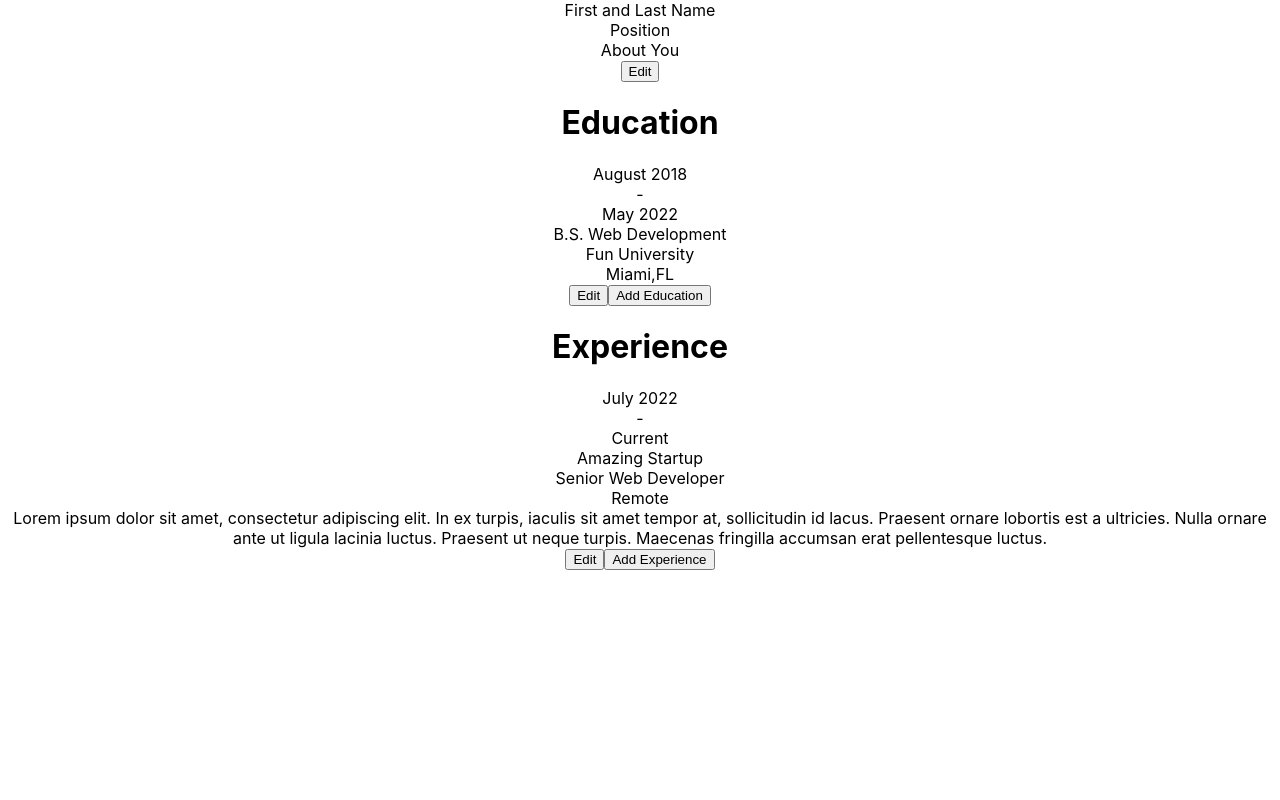
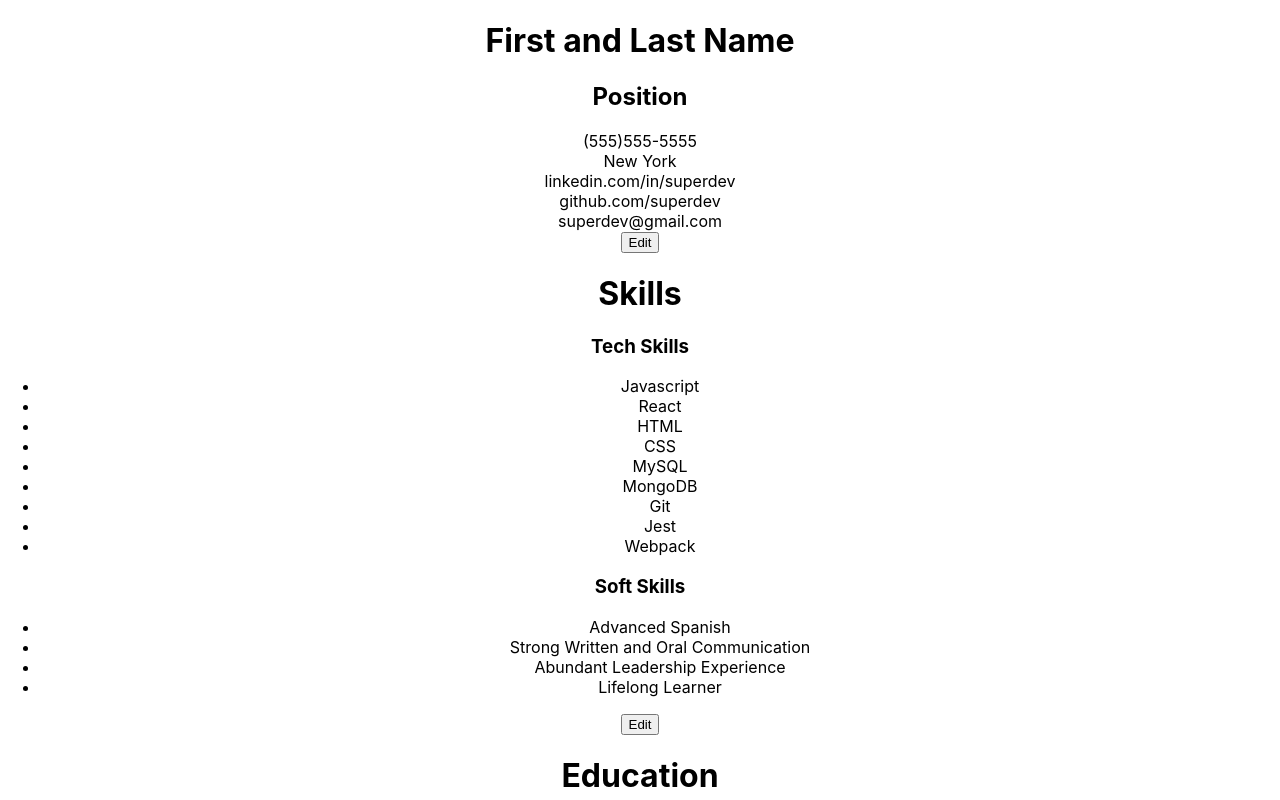
Before and after one commit to sophlanz/cv-generator, a React (Create React App) app: page / in a window 1280 px wide. Shown: the top 800 px of the page. Built offline with nearby package versions, Linux system fonts and the light colour scheme.

Commit message:
add and remove soft and tech skills

```diff
--- a/src/App.js
+++ b/src/App.js
@@ -3,11 +3,12 @@ import './App.css';
 import About from "./components/About";
 import Education from "./components/Education";
 import Experience from "./components/Experience";
-
+import Skills from './components/Skills';
 function App() {
   return (
     <div className="App">
         <About/>
+        <Skills/>
         <Education/>
         <Experience/>
     </div>
--- a/src/components/About.js
+++ b/src/components/About.js
@@ -7,8 +7,12 @@ class About extends React.Component {
         this.state = {
             name: "First and Last Name",
             title: "Position",
-            aboutMe: "About You",
-            edit:false
+            edit:false,
+            phone:"(555)555-5555",
+            email:"superdev@gmail.com",
+            city: "New York",
+            linkedin:"linkedin.com/in/superdev",
+            github:"github.com/superdev"
         };
     };
     editAbout = (e) => {
@@ -17,23 +21,15 @@ class About extends React.Component {
         //set the edit to true, the popup window will appear
        this.setState({edit:true});
     };
-    handleChange = (e,name) => {
-        const target = e.target;
-        console.log(target)
-        //check id of the event, to know which state element to update
-        if(name==="nameInput") {
-            console.log(e)
-            this.setState({name:target.value});
-            console.log(this.state);
-        } else if (name==="titleInput") {
-            this.setState({title:target.value});
-            console.log(this.state)
-        }else {
-            console.log(target)
-            this.setState({aboutMe:target.value})
-        }
-
-    }
+    handleChange = (e) => {
+        e.preventDefault();
+        //get the target name to get the name we want to change
+        const name=e.target.name;
+        //set state based on the name from the target, and target value
+        this.setState({
+            [name]:e.target.value
+        })
+    };
     handleSubmit = (e) => {
         //turn edit to false so the popup window will disappear
         this.setState({edit:false});
@@ -41,28 +37,54 @@ class About extends React.Component {
 
     render() {
 
-        const {name,title,aboutMe,edit} = this.state;
+        const {name,title,edit,phone,city,linkedin,github,email} = this.state;
         return(
             <div>
             <form>
-                <div id="name" value={name} >{name}</div>
-                <div id="title" value={title}>{title}</div>
-                <div id="aboutMe"  value={aboutMe} >{aboutMe}</div>
+                <h1 id="name" value={name} >{name}</h1>
+                <h2 id="title" value={title}>{title}</h2>
+                <div id="phone"  value={phone} >{phone}</div>
+                <div id="city"  value={city} >{city}</div>
+                <div id="linkedin"  value={linkedin} >{linkedin}</div>
+                <div id="github"  value={github} >{github}</div>
+                <div id="email"  value={email} >{email}</div>
                 <button onClick= {this.editAbout}>Edit</button>
             </form>
             {/*if the edit state is true, show the input fields*/ }
             {edit ?
             <form onSubmit={this.handleSubmit}>
                 <label htmlFor="name">Name
-                <input name="nameInput" type="text" onChange={e=> this.handleChange(e,"nameInput")}/>
+                <input name="name" type="text" onChange={this.handleChange}/>
                 </label>
 
                 <label htmlFor="title">Position
-                <input name="titleInput" type="text"  onChange= {e=>this.handleChange(e,"titleInput")}/>
+                <input name="title" type="text"  onChange= {this.handleChange}/>
                 </label>
 
-                <label htmlFor="aboutMe">About you</label>
-                <input name = "aboutMeInput"type="text" onChange= {e=>this.handleChange(e,"aboutMeInput")}/>
+
+                <label htmlFor="phone">Phone Number
+                <input name="phone" type="text"  onChange= {this.handleChange}/>
+                </label>
+
+
+                <label htmlFor="city">City
+                <input name="city" type="text"  onChange= {this.handleChange}/>
+                </label>
+
+
+                <label htmlFor="linkedin">Linkedin
+                <input name="linkedin" type="text"  onChange= {this.handleChange}/>
+                </label>
+
+
+                <label htmlFor="github">Github
+                <input name="github" type="text"  onChange= {this.handleChange}/>
+                </label>
+
+
+                <label htmlFor="email">Email
+                <input name="email" type="text"  onChange= {this.handleChange}/>
+                </label>
                 <button type="submit">Submit Changes</button>
             </form>
             : null
--- a/src/components/Experience.js
+++ b/src/components/Experience.js
@@ -122,7 +122,7 @@ class Experience extends React.Component {
 
         return(
             <div>
-                    <h1>Experience</h1>
+                    <h1>Work Experience</h1>
                  {/*what we want to display on the screen as the final product */}
                  {/*If there's only 1 experience, just show the [0] of experiences array */}
                  {additional === 1 ?
--- a/src/components/Skills.js
+++ b/src/components/Skills.js
@@ -1 +1,192 @@
 import React from 'react';
+class Skills extends React.Component {
+    constructor(props){
+        super(props);
+        //skills  object which holds soft skills and technical skills array of strings
+        this.state={
+            skills:{
+                techSkills:["Javascript", "React", "HTML", "CSS", "MySQL", "MongoDB", "Git","Jest","Webpack"],
+                softSkills:["Advanced Spanish",
+                "Strong Written and Oral Communication",
+                "Abundant Leadership Experience",
+                "Lifelong Learner"
+            ]
+            },
+            edit:false,
+            addSkillTech:false,
+            addSkillSoft:false,
+            skill: " "
+        };
+    };
+    editSkills = ()=> {
+        //change edit state to true so inputs appear
+        this.setState({
+            edit:true
+        });
+    };
+    addSkillTech = ()=> {
+        //set addSkill state to true
+        this.setState({
+            addSkillTech:true
+        });
+    };
+    addSkillSoft = ()=> {
+        this.setState({
+            addSkillSoft:true
+        });
+    }
+    handleChange = (e) => {
+        //set the value of the target to skill in state
+        this.setState({
+            skill:e.target.value
+        })
+    }
+    submitAdd = (e) => {
+        const skillType = e.target.id;
+        //get array of soft skills and tech skills
+        const softSkills = [...this.state.skills.softSkills];
+        const techSkills = [...this.state.skills.techSkills];
+
+        if(skillType==="submitTechSkill") {
+            //get array of tech skills
+            const techSkills = [...this.state.skills.techSkills];
+            const softSkills = [...this.state.skills.softSkills];
+            //push the value saved in state under skill to the array
+            const newSkill = this.state.skill;
+            techSkills.push(newSkill);
+            //reset state of techSkills using updated array
+            this.setState({
+                skills:{techSkills:techSkills,
+                        softSkills:softSkills
+                }
+
+            },()=> console.log(this.state.skills));
+        } else {
+
+             //push the value saved in state under skill to the array
+             const newSkill = this.state.skill;
+             softSkills.push(newSkill);
+             //reset state of techSkills using updated array
+             this.setState({
+                 skills:{softSkills:softSkills,
+                        techSkills:techSkills
+                }
+             });
+        }
+        //reset all of the edits in state and the skill holder
+        this.setState ({
+
+            addSkillTech:false,
+            addSkillSoft:false,
+            skill:" "
+        });
+    };
+     deleteSkill = (e) =>  {
+         //check the id "deleteTechSkill" or soft skill from the target, so we know which array to update
+        const skillType = e.target.id
+         //get index from value of target so we now which skill to delete
+        const index = e.target.value;
+        //dubplicate arrays to be update
+        let techSkills = [...this.state.skills.techSkills];
+        let softSkills = [...this.state.skills.softSkills];
+        if(skillType==="deleteTechSkill") {
+            //use the index to splice from array
+            techSkills.splice(index,1);
+            //update state
+            this.setState({
+                skills:{
+                    techSkills:techSkills,
+                    softSkills:softSkills
+                }
+            })
+
+        } else {
+            //use the index to splice from array
+            softSkills.splice(index,1);
+            //update state
+            this.setState({
+                skills:{
+                    techSkills:techSkills,
+                    softSkills:softSkills
+                }
+            })
+        }
+     };
+  finishDelete = () => {
+      this.setState({
+          edit:false
+      })
+  };
+    render(){
+        console.log(this.state);
+        const {skills,edit, addSkillTech,addSkillSoft} = this.state
+        const{techSkills,softSkills} = this.state.skills
+        const techSkillList = techSkills ? techSkills.map((skill,index)=> <li key={index}>{skill}</li>) : null
+        const softSkillList = softSkills? softSkills.map((skill,index)=> <li key = {index}>{skill}</li>) : null
+        const techSkillListEdit = techSkills ? techSkills.map((skill,index)=><div> <li key={index}>{skill}</li> <button value={index} id="deleteTechSkill" onClick={this.deleteSkill}>Delete</button></div>) : null
+        const softSkillListEdit = softSkills? softSkills.map((skill,index)=> <div> <li key={index}>{skill}</li> <button value={index} id="deleteSoftSkill" onClick={this.deleteSkill}>Delete</button></div>) : null
+        return(
+
+            <div>
+                <h1>Skills</h1>
+                  {/*Edit skills, re-map all of the skills and add a delete button */}
+                  {edit ?
+                  <div>
+                    <h3>Tech Skills</h3>
+                    <ul>
+                    {techSkillListEdit}
+                    </ul>
+                    <button onClick = {this.addSkillTech}>Add Tech Skill</button>
+                    <h3>Soft Skills</h3>
+                    <ul>
+                    {softSkillListEdit}
+                    </ul>
+                    <button onClick = {this.addSkillSoft}>Add Soft Skill</button>
+                    <button onClick={this.finishDelete}>Finish</button>
+                </div>
+                    :
+                <div>
+                    <h3>Tech Skills</h3>
+                    <ul>
+                    {techSkillList}
+                    </ul>
+                    <h3>Soft Skills</h3>
+                    <ul>
+                    {softSkillList}
+                    </ul>
+                    <button onClick={this.editSkills}>Edit</button>
+                </div>
+                    }
+
+                {/*if addTechSkill is true, display input field and submit
+                button that will call  */}
+                {addSkillTech ?
+                    <div>
+                        <label htmlFor="addSkillTeck">Add Tech Skill
+                        <input type="text" onChange ={this.handleChange}/>
+                        </label>
+                        <button id={"submitTechSkill"} onClick = {this.submitAdd}>Add</button>
+
+                    </div>
+                    :
+                    null
+                }
+                 {/*if addSoftSkill is true, display input field and submit
+                button that will call  */}
+                {addSkillSoft ?
+                    <div>
+                        <label htmlFor="addSkillSoft"> Add Soft Skill
+                        <input type="text" onChange ={this.handleChange}/>
+                        </label>
+                        <button id={"submitSoftSkill"} onClick = {this.submitAdd}>Add</button>
+                    </div>
+                    :
+                    null
+                }
+
+
+            </div>
+        )
+    }
+}
+export default Skills;
```
